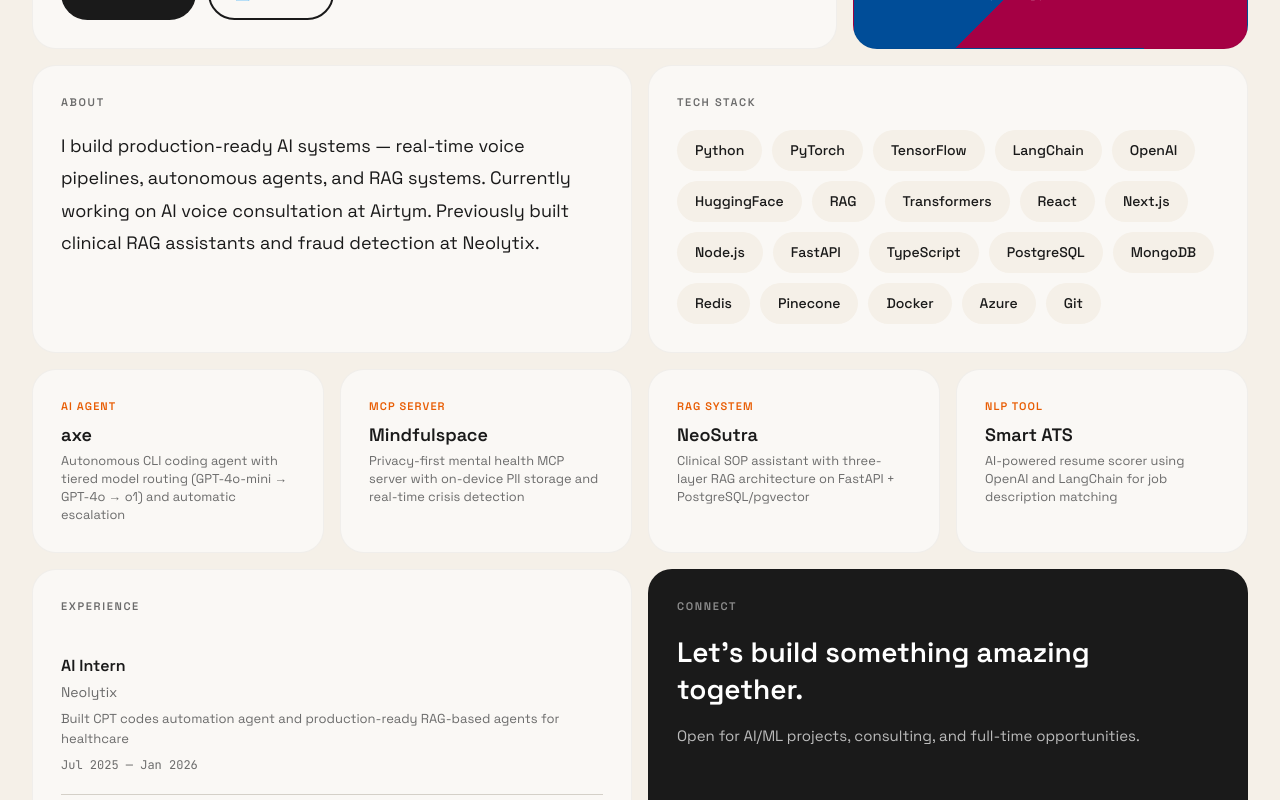
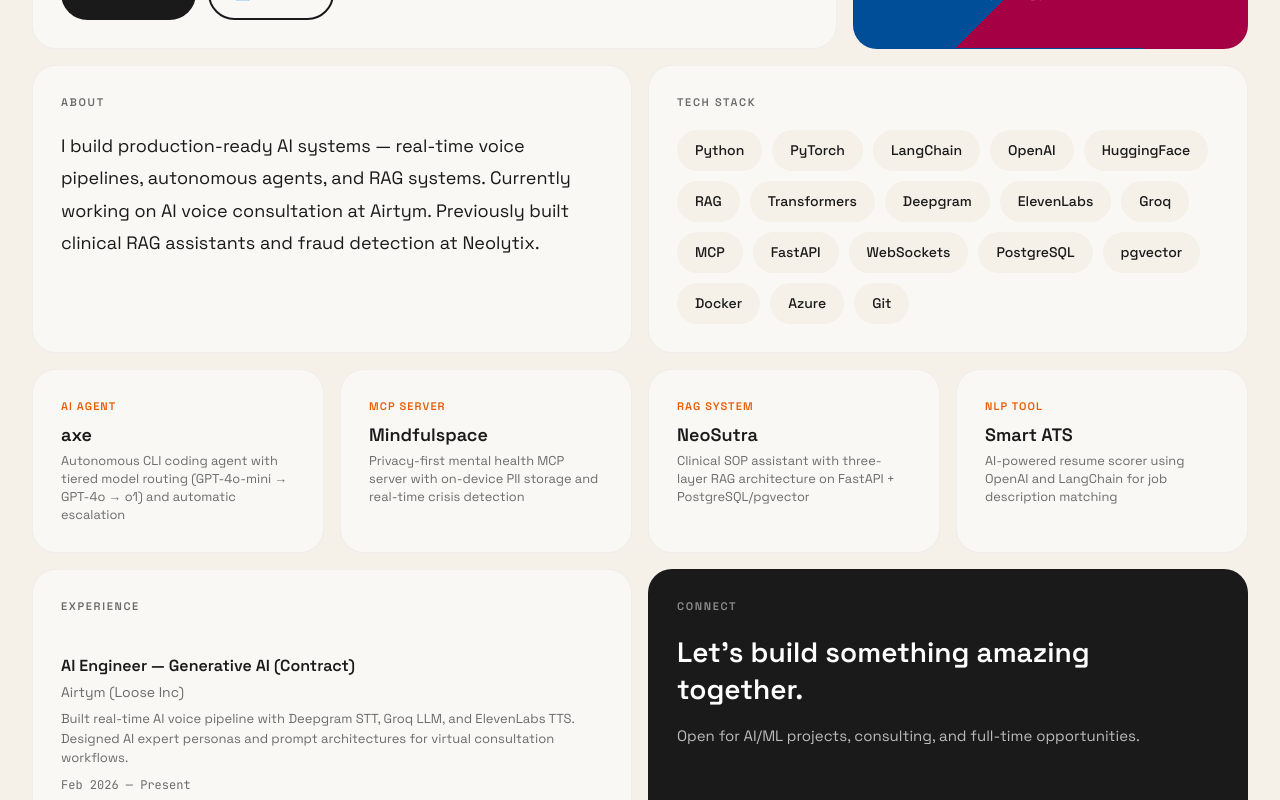
Before and after one commit to sarthexe/portfolio, a React (Vite) app: page / in a window 1280 px wide. Shown: the part 380-1180 px from the top of the page. Built offline with nearby package versions, Linux system fonts and the light colour scheme.

Commit message:
feat: add Airtym experience and update tech stack tags

```diff
--- a/src/App.jsx
+++ b/src/App.jsx
@@ -51,11 +51,11 @@
 
   const stack = [
     // AI/ML
-    "Python", "PyTorch", "TensorFlow", "LangChain", "OpenAI", "HuggingFace", "RAG", "Transformers",
-    // Full Stack
-    "React", "Next.js", "Node.js", "FastAPI", "TypeScript",
+    "Python", "PyTorch", "LangChain", "OpenAI", "HuggingFace", "RAG", "Transformers", "Deepgram", "ElevenLabs", "Groq", "MCP",
+    // Full Stack & Backend
+    "FastAPI", "WebSockets",
     // Databases
-    "PostgreSQL", "MongoDB", "Redis", "Pinecone",
+    "PostgreSQL", "pgvector",
     // DevOps
     "Docker", "Azure", "Git"
   ];
@@ -730,6 +730,12 @@
           <div className="card experience-card">
             <div className="section-label">Experience</div>
             <div className="exp-item">
+              <div className="exp-role">AI Engineer — Generative AI (Contract)</div>
+              <div className="exp-company">Airtym (Loose Inc)</div>
+              <div className="exp-desc">Built real-time AI voice pipeline with Deepgram STT, Groq LLM, and ElevenLabs TTS. Designed AI expert personas and prompt architectures for virtual consultation workflows.</div>
+              <div className="exp-date">Feb 2026 — Present</div>
+            </div>
+            <div className="exp-item">
               <div className="exp-role">AI Intern</div>
               <div className="exp-company">Neolytix</div>
               <div className="exp-desc">Built CPT codes automation agent and production-ready RAG-based agents for healthcare</div>
```
